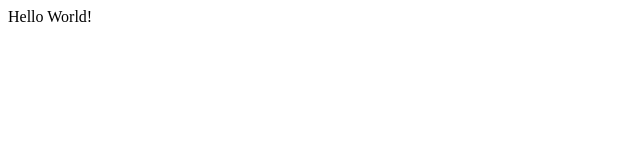
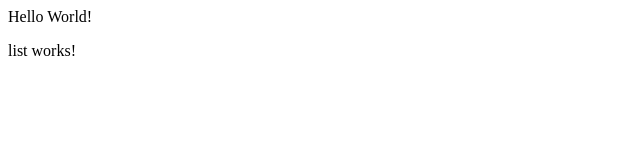
Before and after one commit to batibot323/trello-clone-tutorial, an Angular app: page / in a window 1280 px wide. Shown: the top 160 px of the page, without its empty margins (0-640 px from the left). Built offline with nearby package versions, Linux system fonts and the light colour scheme.

Commit message:
Connected list-module to the app-module.

```diff
--- a/src/app/app.component.html
+++ b/src/app/app.component.html
@@ -1 +1,2 @@
 <div>Hello World!</div>
+<div><tc-list></tc-list></div>
--- a/src/app/list/list.module.ts
+++ b/src/app/list/list.module.ts
@@ -8,6 +8,9 @@ import { ListComponent } from './list.component';
   declarations: [ListComponent],
   imports: [
     CommonModule
+  ],
+  exports: [
+    ListComponent
   ]
 })
 export class ListModule { }
```
